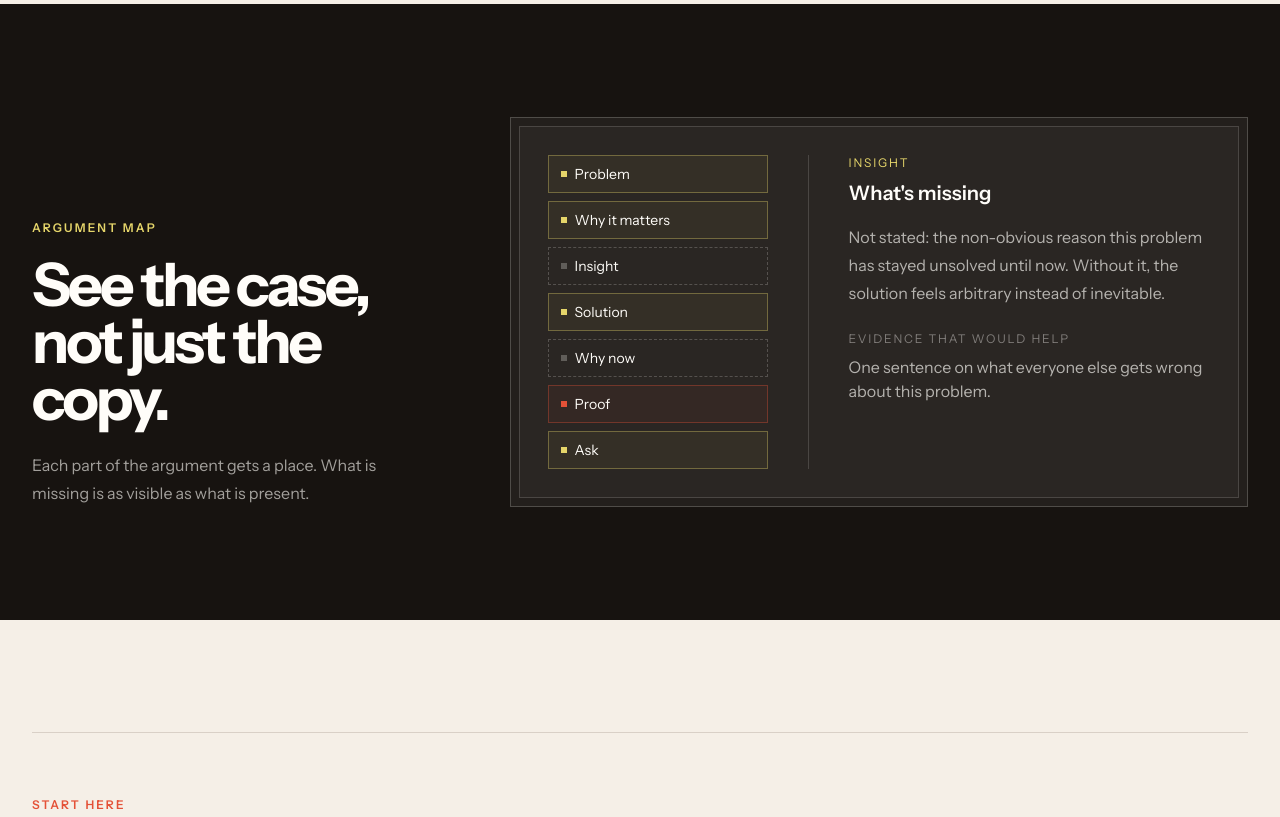
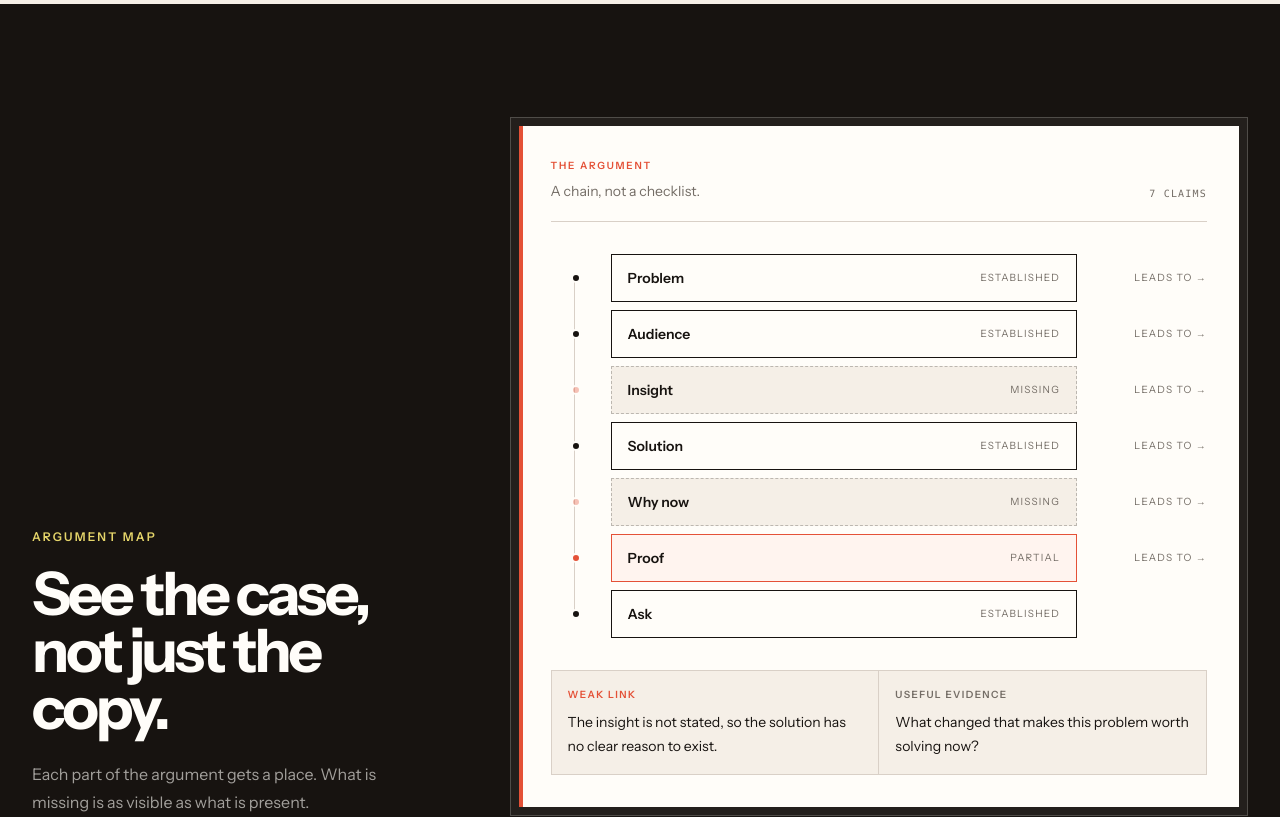
Before and after one commit to Wuraola-Adebisi/Pitch, a React (Vite) app: page / in a window 1280 px wide. Shown: the part 1640-2457 px from the top of the page. Built offline with nearby package versions, Linux system fonts and the light colour scheme.

Commit message:
Refine Pitch visual identity away from generic SaaS styling

```diff
--- a/src/components/MapPreview.tsx
+++ b/src/components/MapPreview.tsx
@@ -1,6 +1,6 @@
 const stages = [
   { label: 'Problem', state: 'strong' as const },
-  { label: 'Why it matters', state: 'strong' as const },
+  { label: 'Audience', state: 'strong' as const },
   { label: 'Insight', state: 'weak' as const },
   { label: 'Solution', state: 'strong' as const },
   { label: 'Why now', state: 'weak' as const },
@@ -9,37 +9,53 @@ const stages = [
 ]
 
 const dot: Record<string, string> = {
-  strong: 'bg-mint',
+  strong: 'bg-ink',
   partial: 'bg-coral',
-  weak: 'bg-white/25',
-}
-
-const border: Record<string, string> = {
-  strong: 'border-mint/35 bg-mint/5',
-  partial: 'border-coral/35 bg-coral/5',
-  weak: 'border-dashed border-white/20',
+  weak: 'bg-coral/35',
 }
 
 export default function MapPreview() {
   return (
-    <div className="border border-white/15 bg-white/[.03] p-5 text-white sm:p-7">
-      <div className="grid gap-7 sm:grid-cols-[220px_1fr] sm:gap-10">
-        <div className="flex gap-2 overflow-x-auto sm:flex-col sm:overflow-visible">
-          {stages.map((s) => (
-            <div key={s.label} className={'flex shrink-0 items-center gap-2 border px-3 py-2 text-sm ' + border[s.state]}>
-              <span className={'h-1.5 w-1.5 ' + dot[s.state]} />
-              {s.label}
+    <div className="relative overflow-hidden bg-card p-5 text-ink sm:p-8">
+      <div className="absolute left-0 top-0 h-full w-1 bg-coral" />
+      <div className="mb-8 flex items-end justify-between gap-4 border-b border-line pb-5">
+        <div>
+          <p className="text-[10px] font-semibold uppercase tracking-[.18em] text-coral">The argument</p>
+          <p className="mt-2 text-sm text-muted">A chain, not a checklist.</p>
+        </div>
+        <span className="font-mono text-[10px] uppercase tracking-[.12em] text-muted">7 claims</span>
+      </div>
+
+      <div className="relative pl-2 sm:pl-5">
+        <div className="absolute bottom-5 left-[11px] top-5 w-px bg-line sm:left-[23px]" />
+        <div className="space-y-2">
+          {stages.map((stage, index) => (
+            <div key={stage.label} className="relative grid grid-cols-[20px_1fr] items-center gap-4 sm:grid-cols-[20px_1fr_110px] sm:gap-5">
+              <span className={'relative z-10 h-2.5 w-2.5 rounded-full border-2 border-card ' + dot[stage.state]} />
+              <div className={'flex min-h-12 items-center justify-between gap-4 border px-4 py-3 ' + (
+                stage.state === 'strong' ? 'border-ink bg-card' :
+                stage.state === 'partial' ? 'border-coral bg-[#fff4ef]' :
+                'border-dashed border-ink/25 bg-paper'
+              )}>
+                <span className="text-sm font-semibold">{stage.label}</span>
+                <span className="text-[10px] uppercase tracking-[.12em] text-muted">
+                  {stage.state === 'strong' ? 'established' : stage.state === 'partial' ? 'partial' : 'missing'}
+                </span>
+              </div>
+              {index < stages.length - 1 && <span className="hidden text-right text-[10px] uppercase tracking-[.12em] text-muted sm:block">leads to →</span>}
             </div>
           ))}
         </div>
-        <div className="border-t border-white/15 pt-6 sm:border-l sm:border-t-0 sm:pl-10 sm:pt-0">
-          <p className="mb-2 text-xs uppercase tracking-[.15em] text-mint">Insight</p>
-          <h3 className="mb-4 text-xl font-semibold">What's missing</h3>
-          <p className="mb-6 leading-7 text-white/65">
-            Not stated: the non-obvious reason this problem has stayed unsolved until now. Without it, the solution feels arbitrary instead of inevitable.
-          </p>
-          <p className="mb-2 text-xs uppercase tracking-[.15em] text-white/40">Evidence that would help</p>
-          <p className="text-white/65">One sentence on what everyone else gets wrong about this problem.</p>
+      </div>
+
+      <div className="mt-8 grid gap-px border border-line bg-line sm:grid-cols-2">
+        <div className="bg-paper p-4">
+          <p className="text-[10px] font-semibold uppercase tracking-[.14em] text-coral">Weak link</p>
+          <p className="mt-2 text-sm leading-6">The insight is not stated, so the solution has no clear reason to exist.</p>
+        </div>
+        <div className="bg-paper p-4">
+          <p className="text-[10px] font-semibold uppercase tracking-[.14em] text-muted">Useful evidence</p>
+          <p className="mt-2 text-sm leading-6">What changed that makes this problem worth solving now?</p>
         </div>
       </div>
     </div>
```
